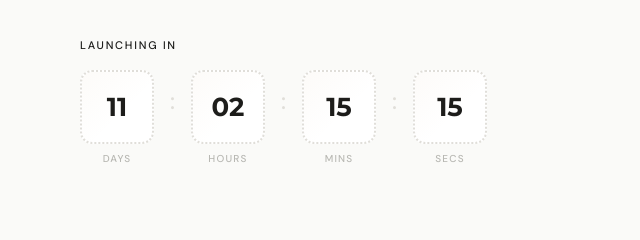
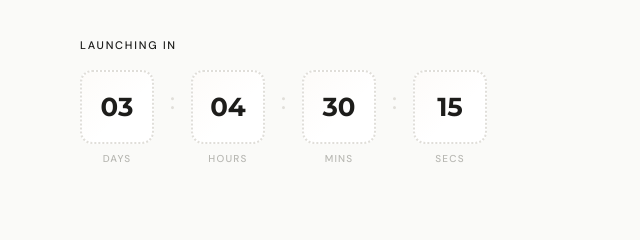
Before and after one commit to NidhiiJ/Gaushala-coming-soon, a website: page index.html in a window 1280 px wide. Shown: the part 455-695 px from the top of the page, 0-640 px from the left. Drawn offline with nearby package versions, Linux system fonts and the light colour scheme.

Commit message:
time change

```diff
--- a/index.html
+++ b/index.html
@@ -398,7 +398,7 @@
   </footer>
 
   <script>
-    var countDownEndDate = "April 15, 2026 09:00:00";
+    var countDownEndDate = "April 7, 2026 11:15:00";
     var endDate = new Date(countDownEndDate).getTime();
 
     function pad(n) {
```
